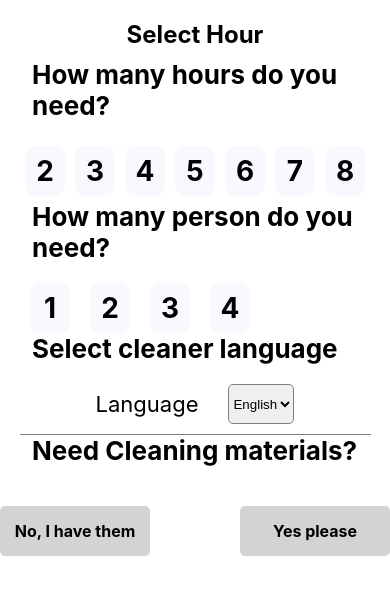
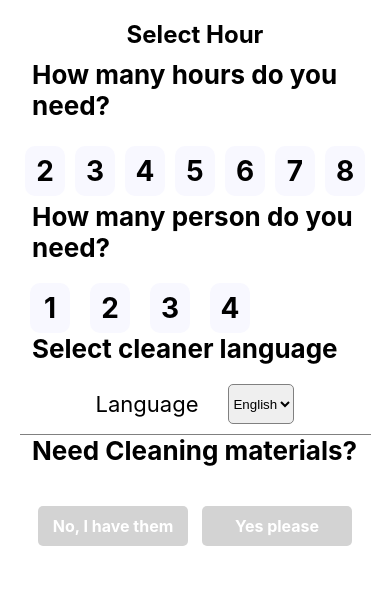
Before and after one commit to Juhaied/react-native-mbl, a React Native app in the folder my-app/: screen / in a window 390 px wide. Shown: the top 594 px of the page. Built offline with nearby package versions, Linux system fonts and the light colour scheme.

Commit message:
Materials Updated

```diff
--- a/my-app/components/Material.js
+++ b/my-app/components/Material.js
@@ -18,16 +18,16 @@ const Material = () => {
   return (
     <View style={styles.container}>
       <TouchableOpacity
-        style={[styles.box, box1Selected && styles.selectedBox]}
+        style={[styles.box1, box1Selected && styles.selectedBox]}
         onPress={handleBox1Press}
       >
         <Text style={styles.boxText}>No, I have them</Text>
       </TouchableOpacity>
 
-      <View style={{ width: 1 }} />
+
 
       <TouchableOpacity
-        style={[styles.box, box2Selected && styles.selectedBox]}
+        style={[styles.box2, box2Selected && styles.selectedBox]}
         onPress={handleBox2Press}
       >
         <Text style={styles.boxText}>Yes please</Text>
@@ -43,21 +43,32 @@ const styles = StyleSheet.create({
     alignItems: 'center',
     marginTop: 20,
   },
-  box: {
+  box1: {
     width: 150, // Adjust the width as needed
-    height: 50,
+    height: 40,
     backgroundColor: 'lightgray',
     justifyContent: 'center',
     alignItems: 'center',
     borderRadius: 5, // Add border radius for rounded corners
+    marginLeft:38,
+  },
+  box2: {
+    width: 150, // Adjust the width as needed
+    height: 40,
+    backgroundColor: 'lightgray',
+    justifyContent: 'center',
+    alignItems: 'center',
+    borderRadius: 5, // Add border radius for rounded corners
+    marginRight:38,
   },
   selectedBox: {
     backgroundColor: '#00ffff', // Change this color as desired
   },
+
   boxText: {
     fontSize: 16,
     fontWeight: 'bold',
-    color: 'black', // Text color
+    color: 'white', // Text color
   },
 });
 
```
